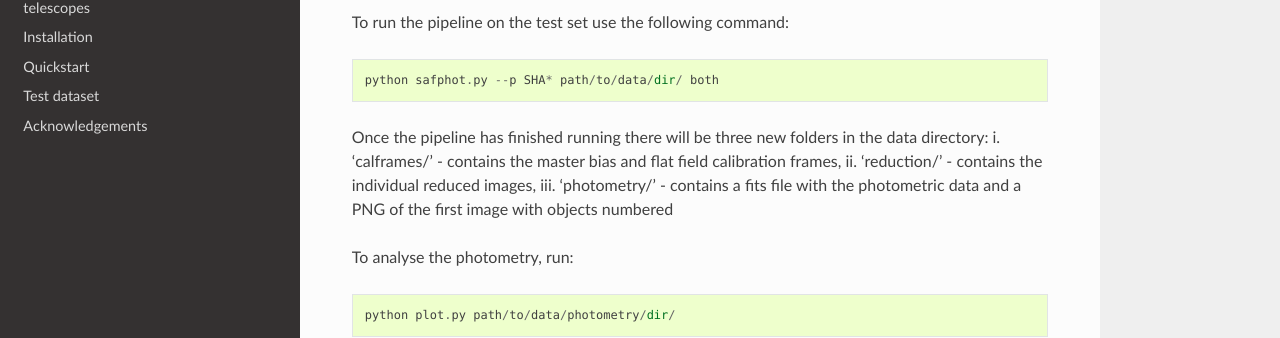
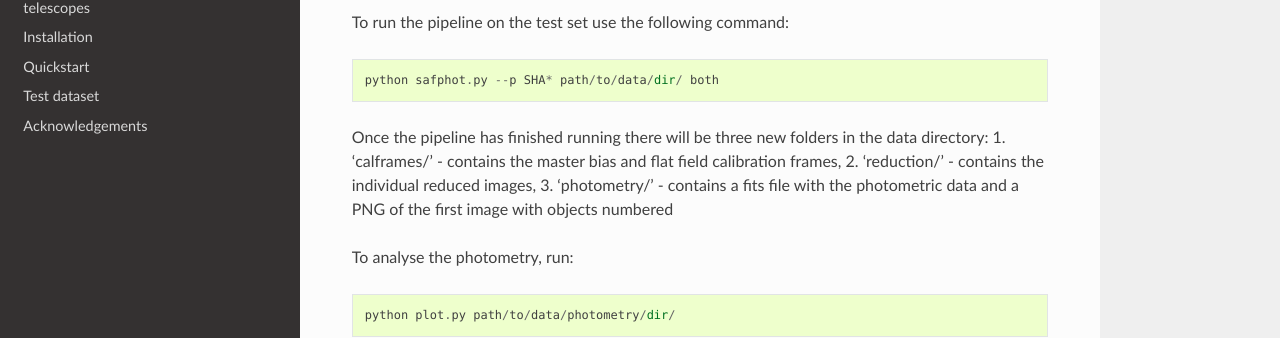
Before and after one commit to apchsh/SAFPhot, a Sphinx documentation site: the page built from docs/index.rst, in a window 1280 px wide and 900 px high, scrolled down 2105 px. Shown: the part 130-468 px from the top of the window. Built offline with Sphinx 7.4.7 and the Read the Docs theme 2.0.0, drawn with Linux system fonts in a browser that asks for light colours.

Commit message:
updated docs

```diff
--- a/docs/index.rst
+++ b/docs/index.rst
@@ -93,9 +93,9 @@ To run the pipeline on the test set use the following command::
    python safphot.py --p SHA* path/to/data/dir/ both
 
 Once the pipeline has finished running there will be three new folders in the data directory:
-i. 'calframes/' - contains the master bias and flat field calibration frames,
-ii. 'reduction/' - contains the individual reduced images,
-iii. 'photometry/' - contains a fits file with the photometric data and a PNG of the first image with objects numbered
+1. 'calframes/' - contains the master bias and flat field calibration frames,
+2. 'reduction/' - contains the individual reduced images,
+3. 'photometry/' - contains a fits file with the photometric data and a PNG of the first image with objects numbered
 
 To analyse the photometry, run::
 
```
